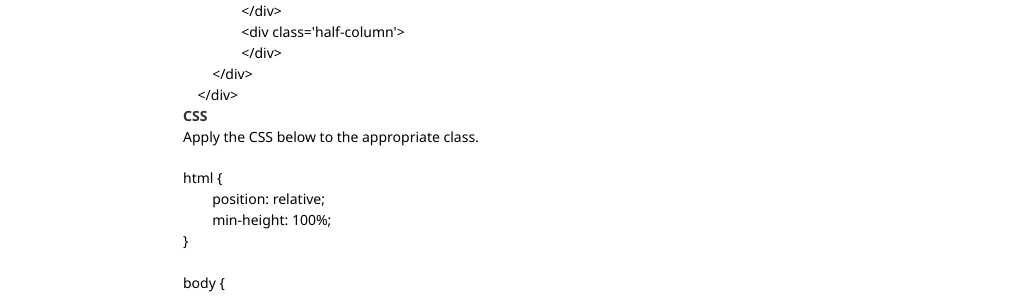
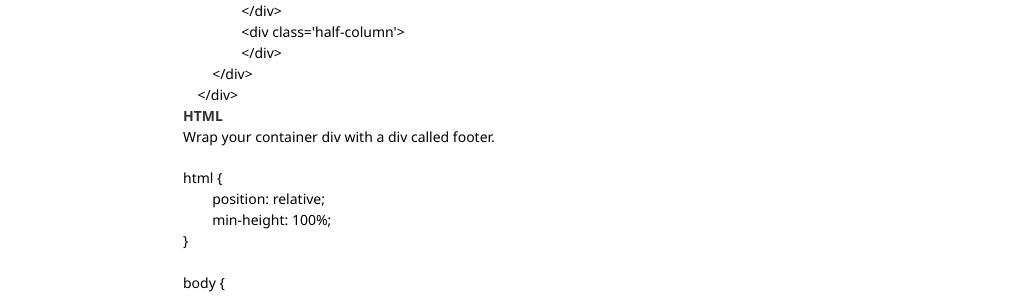
Before and after one commit to syeef/syeefkarim-2016-v0, a Jekyll site: the page built from _posts/2013-11-05-sticky-footer-in-skeleton.md, in a window 1280 px wide. Shown: the part 825-1121 px from the top of the page, without its empty margins (128-1151 px from the left). Built offline with Jekyll 4.4.1, drawn with Linux system fonts in a browser that asks for light colours; Markdown is read by kramdown in place of the engine named in the settings.

Commit message:
trying to fix the skeleton post attempt 6

```diff
--- a/_posts/2013-11-05-sticky-footer-in-skeleton.md
+++ b/_posts/2013-11-05-sticky-footer-in-skeleton.md
@@ -29,9 +29,8 @@ Wrap your container div with a div called footer.
     </div>
 {% endhighlight %}
 
-
-**CSS**
-Apply the CSS below to the appropriate class.
+**HTML**
+Wrap your container div with a div called footer.
 
 {% highlight css %}
 html {
```
